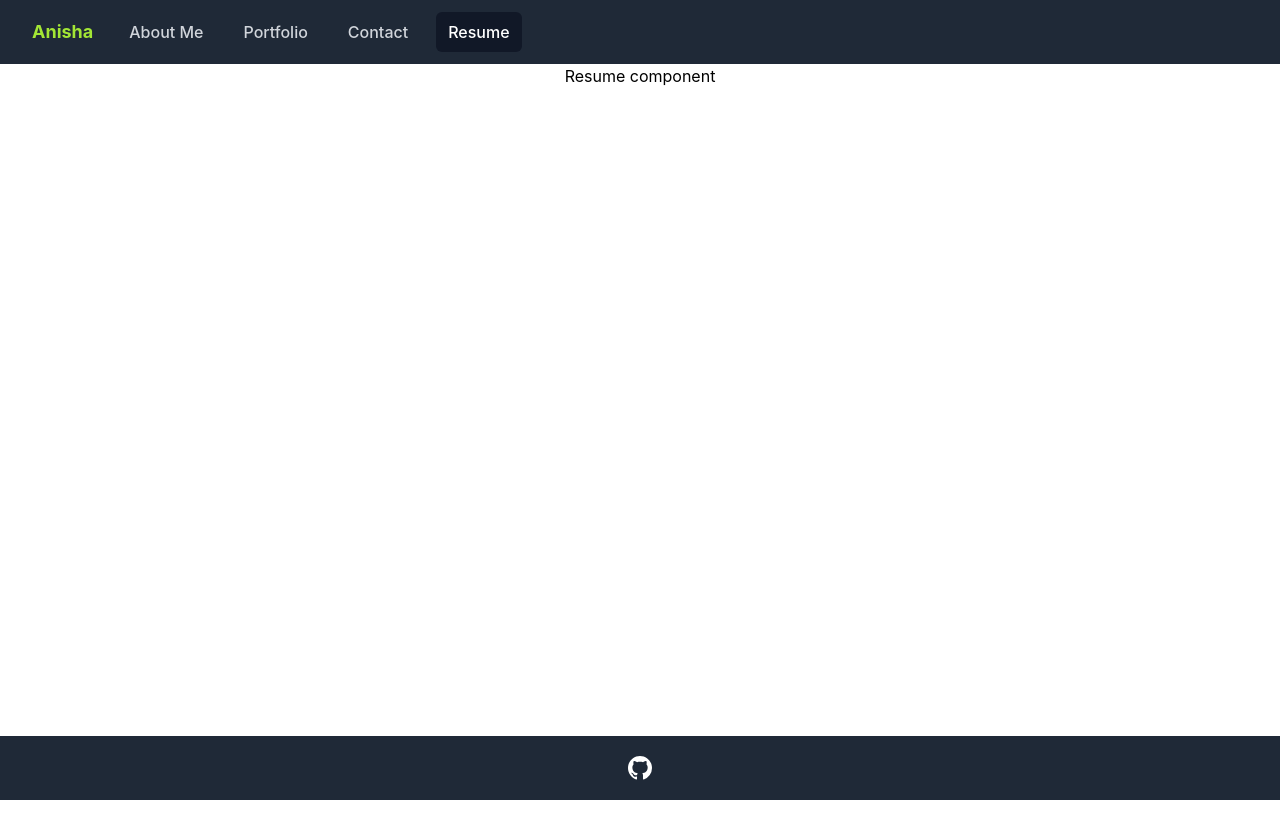
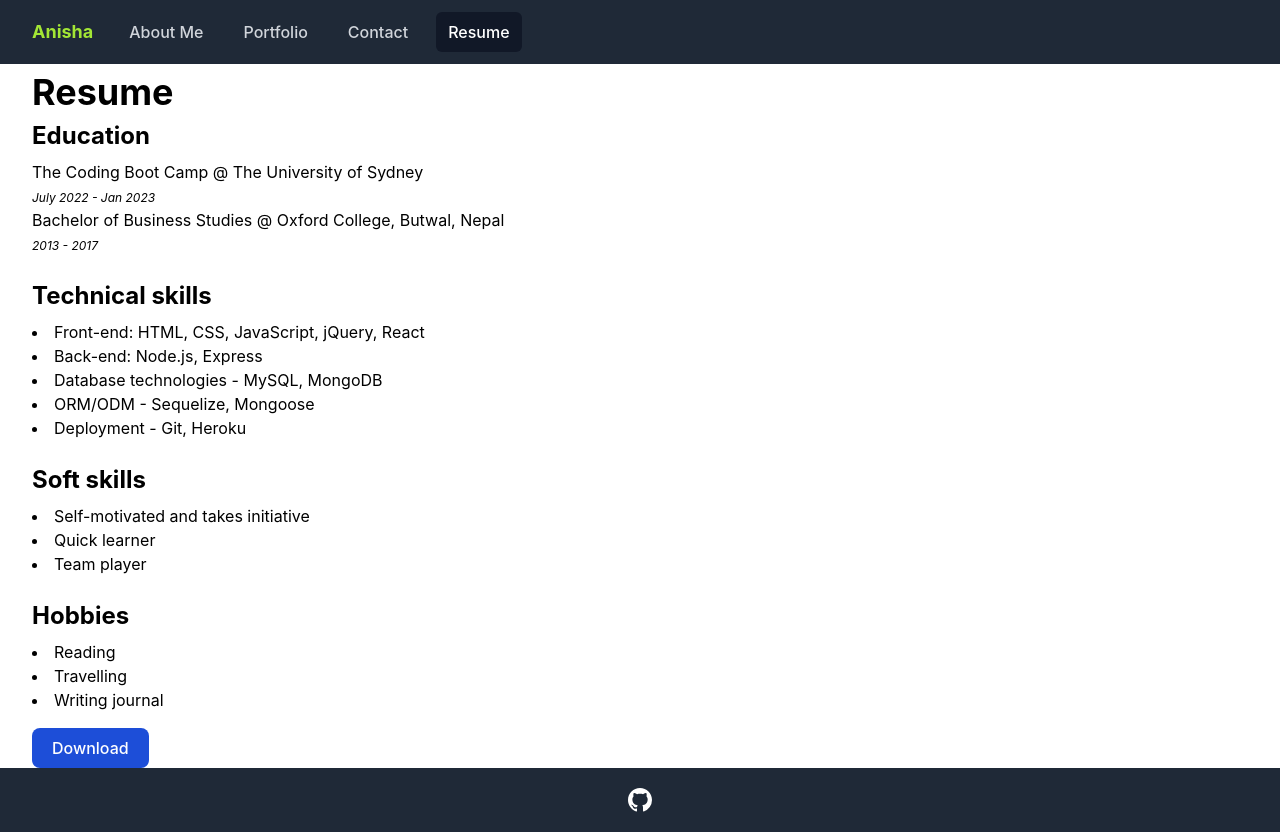
Before and after one commit to anisha-sapkota/react-portfolio, a React (Create React App) app: page /resume in a window 1280 px wide. Before the commit the page ends 800 px from the top, so only its background shows below. Built offline with nearby package versions, Linux system fonts and the light colour scheme.

Commit message:
Added about and resume pages

```diff
--- a/src/pages/About.js
+++ b/src/pages/About.js
@@ -1,7 +1,32 @@
+import avatar from "../assets/images/avatar.jpeg";
+
 export default function About() {
   return (
     <div className="container mx-auto my-2 max-w-7xl px-2 sm:px-6 lg:px-8">
-      <h2 className="text-4xl mb-2">About Me</h2>
+      <h2 className="text-4xl mb-2 font-bold">About Me</h2>
+      <img
+        className="rounded-full mb-2"
+        height={150}
+        width={150}
+        src={avatar}
+        alt="Anisha avatar"
+      />
+      <p>
+        Hi all, I am Anisha Sapkota, self motivated aspiring full stack web
+        developer who loves to learn and explore new ideas and technologies.
+      </p>
+      <br />
+      <p>
+        Looking for a role in an established IT company with the opportunity to
+        learn and grow by working with the latest technologies, and on
+        challenging and diverse projects.
+      </p>
+      <br />
+      <p>
+        Apart from coding, I love reading, travelling and writing journal. If I
+        had to describe myself in few words, it would be - family person and
+        photography enthusiast.
+      </p>
     </div>
   );
 }
--- a/src/pages/Contact.js
+++ b/src/pages/Contact.js
@@ -1,7 +1,7 @@
 export default function Contact() {
   return (
     <div className="container mx-auto my-2 max-w-7xl px-2 sm:px-6 lg:px-8">
-      <h2 className="text-4xl mb-2">Contact</h2>
+      <h2 className="text-4xl mb-2 font-bold">Contact</h2>
       <form className="max-w-2xl">
         <div class="mb-6">
           <label
--- a/src/pages/Resume.js
+++ b/src/pages/Resume.js
@@ -1,7 +1,49 @@
+import resume from "../assets/documents/anisha-resume.pdf";
+
 export default function Resume() {
   return (
-    <div className="mx-auto max-w-7xl px-2 sm:px-6 lg:px-8">
-      <h2>Resume component</h2>
+    <div className="container mx-auto my-2 max-w-7xl px-2 sm:px-6 lg:px-8">
+      <h2 className="text-4xl mb-2 font-bold">Resume</h2>
+      <h3 className="text-2xl mb-2 font-bold">Education</h3>
+      <p>
+        The Coding Boot Camp @ The University of Sydney <br />
+        <span className="text-xs italic">July 2022 - Jan 2023</span>
+      </p>
+      <p>
+        Bachelor of Business Studies @ Oxford College, Butwal, Nepal <br />
+        <span className="text-xs italic">2013 - 2017</span>
+      </p>
+      <br />
+      <h3 className="text-2xl mb-2 font-bold">Technical skills</h3>
+      <ul className="list-disc list-inside">
+        <li>Front-end: HTML, CSS, JavaScript, jQuery, React</li>
+        <li>Back-end: Node.js, Express</li>
+        <li>Database technologies - MySQL, MongoDB</li>
+        <li>ORM/ODM - Sequelize, Mongoose</li>
+        <li>Deployment - Git, Heroku</li>
+      </ul>
+      <br />
+      <h3 className="text-2xl mb-2 font-bold">Soft skills</h3>
+      <ul className="list-disc list-inside">
+        <li>Self-motivated and takes initiative</li>
+        <li>Quick learner</li>
+        <li>Team player</li>
+      </ul>
+      <br />
+      <h3 className="text-2xl mb-2 font-bold">Hobbies</h3>
+      <ul className="list-disc list-inside">
+        <li>Reading</li>
+        <li>Travelling</li>
+        <li>Writing journal</li>
+      </ul>
+      <br />
+      <a
+        class="text-white bg-blue-700 hover:bg-blue-800 focus:ring-4 focus:outline-none focus:ring-blue-300 font-medium rounded-lg text-md max-w-fit px-5 py-2.5"
+        href={resume}
+        download="anisha-resume"
+      >
+        Download
+      </a>
     </div>
   );
 }
```
Also changed, not shown: src/assets/images/avatar.jpeg (added), 1 other file (tests, documents, lock files or other folders).
